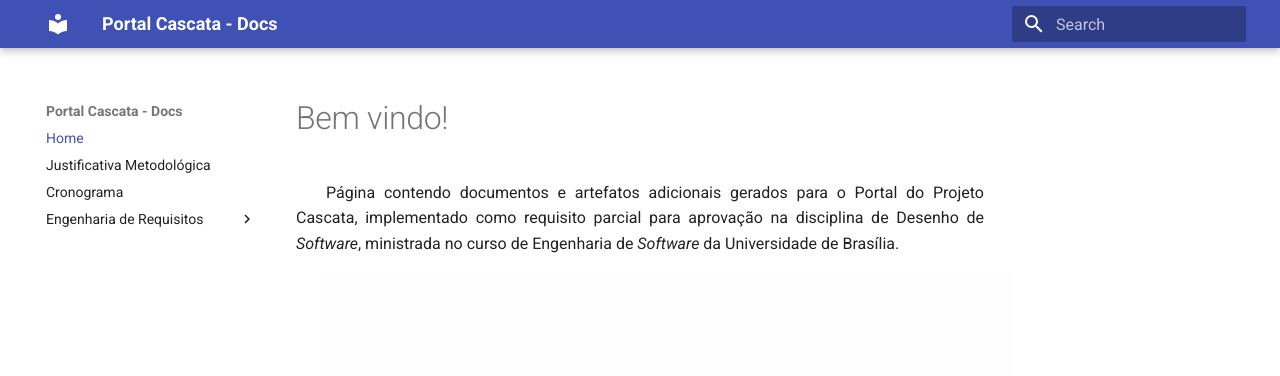
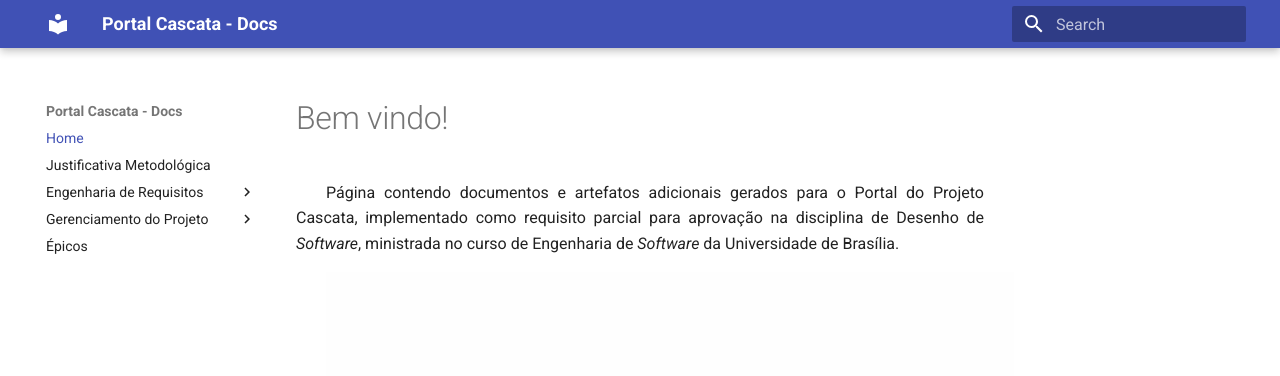
Before and after one commit to projeto-cascata/portal-cascata-docs, an MkDocs documentation site: the page built from docs/index.md, in a window 1280 px wide. Shown: the top 376 px of the page. Built offline with MkDocs 1.6.1 and Material for MkDocs 9.7.7, drawn with Linux system fonts in a browser that asks for light colours; old or Windows-style settings are respelled for this version of MkDocs.

Commit message:
Adição do tópico de épicos.

```diff
--- a/mkdocs.yml
+++ b/mkdocs.yml
@@ -3,11 +3,10 @@ site_name: Portal Cascata - Docs
 pages:
   - Home: index.md
   - Justificativa Metodológica: justificativa.md
-  - Cronograma: cronograma.md
   - Engenharia de Requisitos:
     - Introdução: requisitos/requisitos.md
+    - Rich Picture: requisitos/richpicture.md
     - 5W2H: requisitos/5w2h.md
-    - Rich Picture: requisitos/richpicture.md
     - Ishikawa: requisitos/ishikawa.md
     - Perfil de Usuário: requisitos/perfil-usuario.md
     - Elicitação:
@@ -15,5 +14,8 @@ pages:
       - Entrevistas: requisitos/elicitacao/entrevistas.md
       - Análise de Protocolo: requisitos/elicitacao/protocolos.md
       - Protótipo: requisitos/elicitacao/prototipo.md
+  - Gerenciamento do Projeto:
+     - Cronograma: cronograma.md
+  - Épicos: requisitos/epicos.md
 
 theme: material
```
